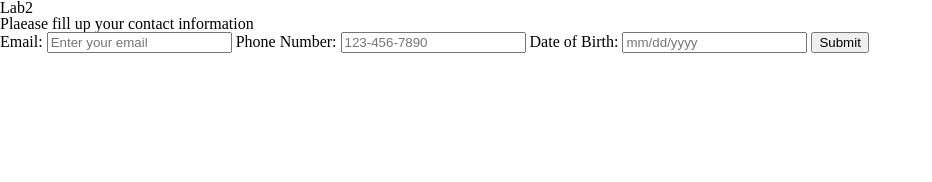
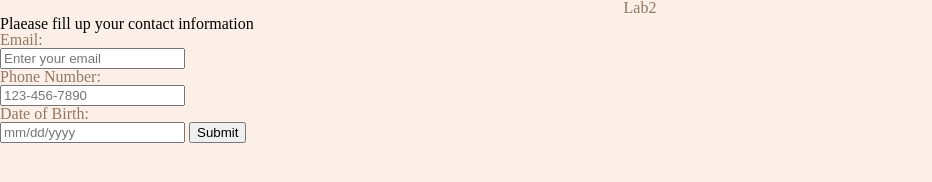
Before and after one commit to itmd362yh/lab2, a plain HTML site: page index.html in a window 1280 px wide. Shown: the whole page, without its empty margins (0-932 px from the left). Drawn offline with Linux system fonts and the light colour scheme.

Commit message:
Update index.html

```diff
--- a/index.html
+++ b/index.html
@@ -5,7 +5,7 @@
   <meta charset="utf-8" />
   <meta name="viewport" content="width=device-width,initial-scale=1.0,shrink-to-fit=no" />
   <link rel="stylesheet" media="screen" href="css/reset.css" />
-  <link rel="stylesheet" media="screen" href="css/style.css" />
+  <link rel="stylesheet" media="screen" href="css/screen.css" />
 </head>
 
 <body>
```
